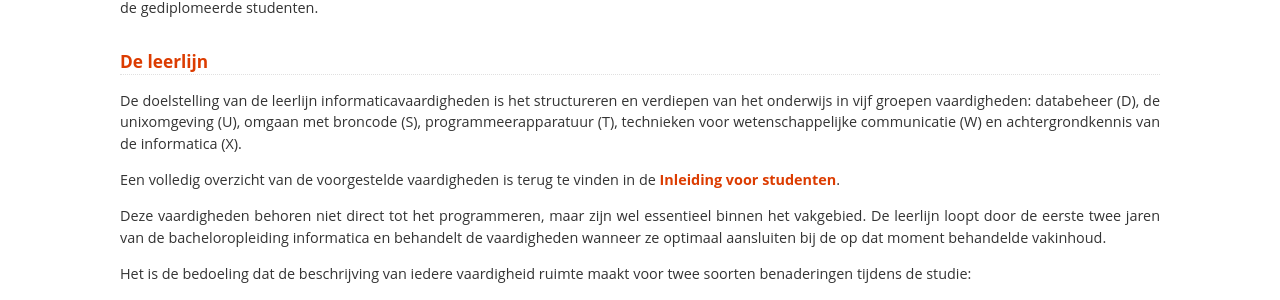
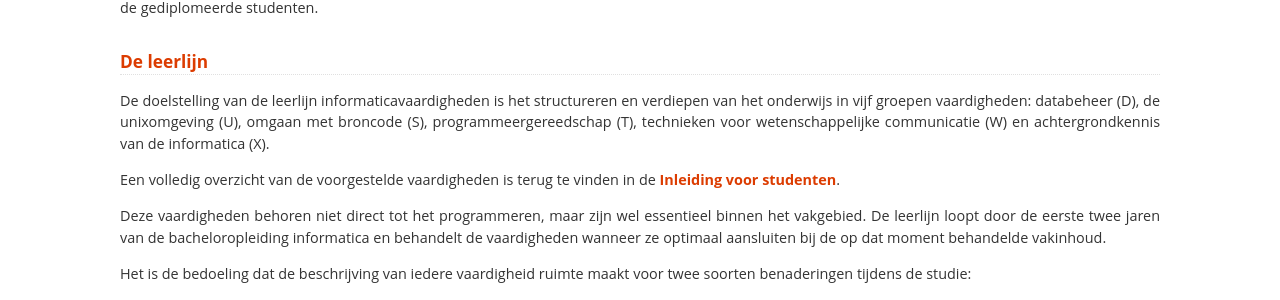
Before and after one commit to knz/leerlijn-informatica, a Sphinx documentation site: the page built from source/inleiding-docenten.rst, in a window 1280 px wide and 900 px high, scrolled down 1057 px. Shown: the part 169-469 px from the top of the window. Built offline with Sphinx 7.4.7, drawn with Linux system fonts in a browser that asks for light colours; some web fonts are replaced; formulas are drawn with MathJax 3.

Commit message:
Apparatuur -> gereedschap (dank aan Jose)

```diff
--- a/source/inleiding-docenten.rst
+++ b/source/inleiding-docenten.rst
@@ -65,7 +65,7 @@ De leerlijn
 De doelstelling van de leerlijn informaticavaardigheden is het
 structureren en verdiepen van het onderwijs in vijf groepen
 vaardigheden: databeheer (D), de unixomgeving (U), omgaan met broncode
-(S), programmeerapparatuur (T), technieken voor wetenschappelijke
+(S), programmeergereedschap (T), technieken voor wetenschappelijke
 communicatie (W) en achtergrondkennis van de informatica (X).
 
 Een volledig overzicht van de voorgestelde vaardigheden is terug te vinden in de
--- a/source/inleiding-studenten.rst
+++ b/source/inleiding-studenten.rst
@@ -55,7 +55,7 @@ De leerlijn vaardigheden is gesplitst in 6 banen:
    Omgaan met broncode
 
 **T** (:ttitle:`"Tools"`)
-   Omgaan met programmeerapparatuur
+   Omgaan met programmeergereedschap
 
 **U** (:utitle:`"Unix"`)
    Omgaan met de Unix commando- en procesomgeving
```
